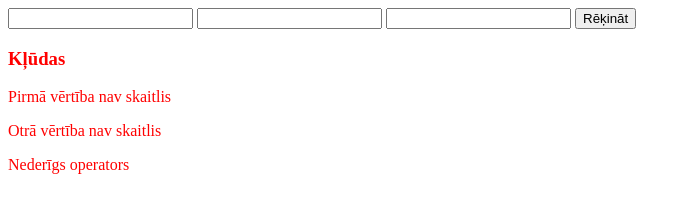
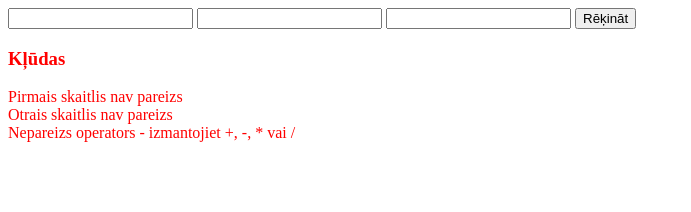
Before and after one commit to riderskarlis/js-calc-app-git-2, a plain HTML site: page index.html in a window 1280 px wide. Both pictures are taken after a click on the button "Rēķināt". Shown: the whole page, without its empty margins (0-691 px from the left). Drawn offline with Linux system fonts and the light colour scheme.

Commit message:
pievienota parbaude otram skaitlim

```diff
--- a/index.html
+++ b/index.html
@@ -3,84 +3,81 @@
 <head>
     <meta charset="UTF-8">
     <meta name="viewport" content="width=device-width, initial-scale=1.0">
-    <title>Calculator</title>
+    <title>calculator</title>
     <style>
-        .error-text {
-            color: red;
-        }
-        .success-text {
-            color: green;
-        }
+        .error-text { color: red; }
+        .success-text { color: green; }
     </style>
 </head>
 <body>
-    <input type="text" id="num1">
+    <input type="number" id="num1">
     <input type="text" id="operator">
-    <input type="text" id="num2">
+    <input type="number" id="num2">
     <button id="btn">Rēķināt</button>
     <p id="output"></p>
-
     <script>
+        const btn = document.getElementById("btn");
         const num1Input = document.getElementById("num1");
         const operatorInput = document.getElementById("operator");
         const num2Input = document.getElementById("num2");
-        const btn = document.getElementById("btn");
         const output = document.getElementById("output");
         const allowedOperators = ["+", "-", "*", "/"];
 
         btn.addEventListener("click", handleClick);
 
         function handleClick() {
-            const ary = [];
-            let hasErrors = false;
+            let num1Value = parseFloat(num1Input.value);
+            let operatorValue = operatorInput.value;
+            let num2Value = parseFloat(num2Input.value);
+            let result;
+            let errors = validateUserInput(num1Value, num2Value, operatorValue);
 
-            const num1Value = parseFloat(num1Input.value);
-            if (isNaN(num1Value)) {
-                ary.push("Pirmā vērtība nav skaitlis");
-                hasErrors = true;
+            output.classList.remove("error-text", "success-text");
+
+            if (errors.length > 0) {
+                output.classList.add("error-text");
+                result = "<h3>Kļūdas</h3>" + errors.join("<br>");
+            } else {
+                output.classList.add("success-text");
+                result = calculate(num1Value, num2Value, operatorValue);
             }
 
-            const num2Value = parseFloat(num2Input.value);
-            if (isNaN(num2Value)) {
-                ary.push("Otrā vērtība nav skaitlis");
-                hasErrors = true;
+            output.innerHTML = result;
+        }
+
+        function validateUserInput(n1, n2, op) {
+            let errors = [];
+
+            if (isNaN(n1)) {
+                errors.push("Pirmais skaitlis nav pareizs");
+            }
+            if (isNaN(n2)) {
+                errors.push("Otrais skaitlis nav pareizs");
+            }
+            if (!allowedOperators.includes(op)) {
+                errors.push("Nepareizs operators - izmantojiet +, -, * vai /");
             }
 
-            const operatorValue = operatorInput.value;
-            if (!allowedOperators.includes(operatorValue)) {
-                ary.push("Nederīgs operators");
-                hasErrors = true;
-            }
+            return errors;
+        }
 
-            if (hasErrors) {
-                output.innerHTML = `<h3>Kļūdas</h3>`;
-                ary.forEach(error => {
-                    output.innerHTML += `<p>${error}</p>`;
-                });
-                output.classList.add("error-text");
-                output.classList.remove("success-text");
-                return;
-            }
-
+        function calculate(n1, n2, op) {
             let result;
-            switch (operatorValue) {
+            switch (op) {
                 case "+":
-                    result = num1Value + num2Value;
+                    result = n1 + n2;
                     break;
                 case "-":
-                    result = num1Value - num2Value;
+                    result = n1 - n2;
                     break;
                 case "*":
-                    result = num1Value * num2Value;
+                    result = n1 * n2;
                     break;
                 case "/":
-                    result = num1Value / num2Value;
+                    result = n1 / n2;
                     break;
             }
-
-            output.innerHTML = `Rezultāts: ` + result;
-            output.classList.add("success-text");
-            output.classList.remove("error-text");
+            return "Rezultāts: " + result;
         }
     </script>
 </body>
```
